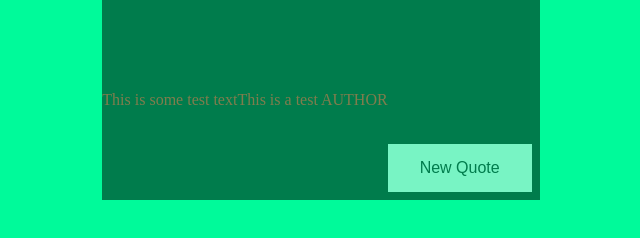
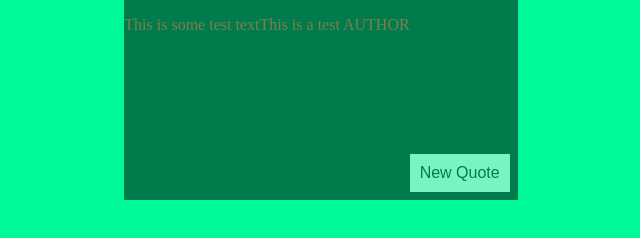
Before and after one commit to keenanamigos/random-quote-machine, a plain HTML site: page index.html in a window 1280 px wide. Shown: the whole page, without its empty margins (319-959 px from the left). Drawn offline with Linux system fonts and the light colour scheme.

Commit message:
Remove some Flexbox options, Add padding

```diff
--- a/css/quote.css
+++ b/css/quote.css
@@ -19,8 +19,6 @@ html, body {
     background-color: black;
     height: 200px;
     display: flex;
-    justify-content: center;
-    align-items: center;
 }
 
 .quote-author {
@@ -36,7 +34,7 @@ html, body {
     background-color: #red;
     border: none;
     color: black;
-    padding: 15px 32px;
+    padding: 10px;
     text-align: center;
     text-decoration: none;
     display: inline-block;
```
